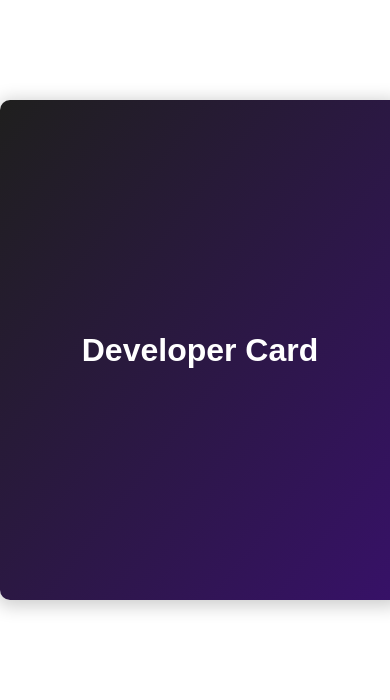
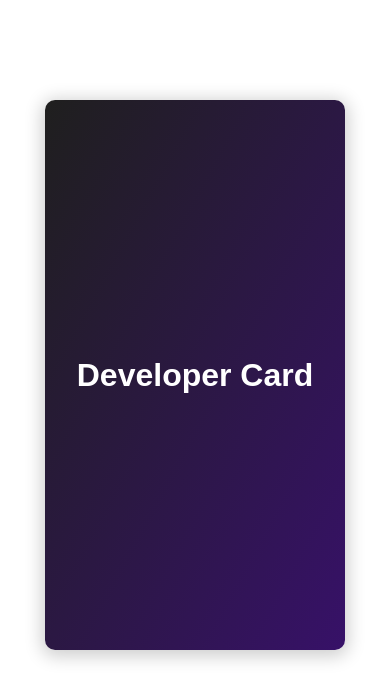
Before and after one commit to EriclesRibeiro/component-card-flip, a plain HTML site: page index.html in a window 390 px wide. Drawn offline with Linux system fonts and the light colour scheme.

Commit message:
Modificações Css + Responsividade

```diff
--- a/css/main.css
+++ b/css/main.css
@@ -7,8 +7,8 @@
 :root{
     --color-primary: #1f1f1e;
     --color-secondary: #371168;
-    --dark: #212121;
-    --light: #F3F3F3;
+    --txt-black: #212121;
+    --txt-white: #F3F3F3;
 }
 
 /*==================================================================*/
@@ -23,7 +23,7 @@ body{
     margin: 100px auto 0;
     width: 400px;
     height: 500px;
-    perspective: 1000px; /* Remova a perspectiva se não quiser o efeito 3D! */
+    perspective: 1000px; /* Remova a perspectiva se não quiser o efeito 3D! Não esquecer de remover também no @media */
 }
 .card__inner { /* Esse conteiner posiciona frente e verso do card! */
     width: 100%;
@@ -62,7 +62,7 @@ body{
 
 /*==================================================================*/
 .card_face_back { /* Fundo do cartão! */
-    background-color: var(--light);
+    background-color: var(--txt-white);
     transform: rotateY(180deg);
 }
 .card_content { /* Conteúdo do fundo do cartão! */
@@ -98,17 +98,72 @@ body{
     padding: 30px;
 }
 .card_body h3 {
-    color: var(--dark);
+    color: var(--txt-black);
     font-size: 24px;
     font-weight: 600;
     margin-bottom: 15px;
 }
 .card_body p {
-    color: var(--dark);
+    color: var(--txt-black);
     font-size: 18px;
-    line-height: 1,5;
+    line-height: 1.5;
 }
 
-@media  {
-
+@media only screen and (max-width: 768px) {
+    .card{
+        margin: 100px auto 0;
+        width: 400px;
+        height: 580px;
+        perspective: 1000px; /* Remova a perspectiva se não quiser o efeito 3D! */
+    }
+    .card_header h2 {
+        color: #FFF;
+        font-size: 28px;
+        font-weight: 900;
+        text-transform: uppercase;
+        text-align: center;
+    }
+    .card_body {
+        padding: 20px;
+    }
+    .card_body h3 {
+        color: var(--txt-black);
+        font-size: 20px;
+        font-weight: 600;
+        margin-bottom: 10px;
+    }
+    .card_body p {
+        color: var(--txt-black);
+        font-size: 18px;
+        line-height: 1.5;
+    }
 }
+@media only screen and (max-width: 600px) {
+    .card{
+        margin: 100px auto 0;
+        width: 300px;
+        height: 550px;
+        perspective: 1000px; /* Remova a perspectiva se não quiser o efeito 3D! */
+    }
+    .card_header h2 {
+        color: #FFF;
+        font-size: 25px;
+        font-weight: 900;
+        text-transform: uppercase;
+        text-align: center;
+    }
+    .card_body {
+        padding: 20px;
+    }
+    .card_body h3 {
+        color: var(--txt-black);
+        font-size: 20px;
+        font-weight: 600;
+        margin-bottom: 10px;
+    }
+    .card_body p {
+        color: var(--txt-black);
+        font-size: 15px;
+        line-height: 1.5;
+    }
+}
```
